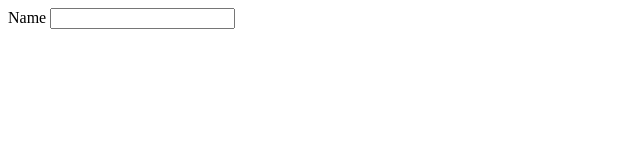
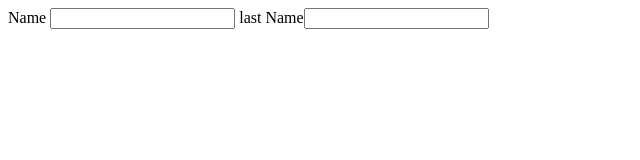
Before and after one commit to Sudhir111111/git-tutorial, a plain HTML site: page login.html in a window 1280 px wide. Shown: the whole page, without its empty margins (0-640 px from the left). Drawn offline with Linux system fonts and the light colour scheme.

Commit message:
new add in login .html

```diff
--- a/login.html
+++ b/login.html
@@ -8,6 +8,7 @@
 
 <form action="#">
   Name <input type="text" name="Name"/>
+    last Name<input type="text" name="lastName"/>
 
 
 </form>
```
